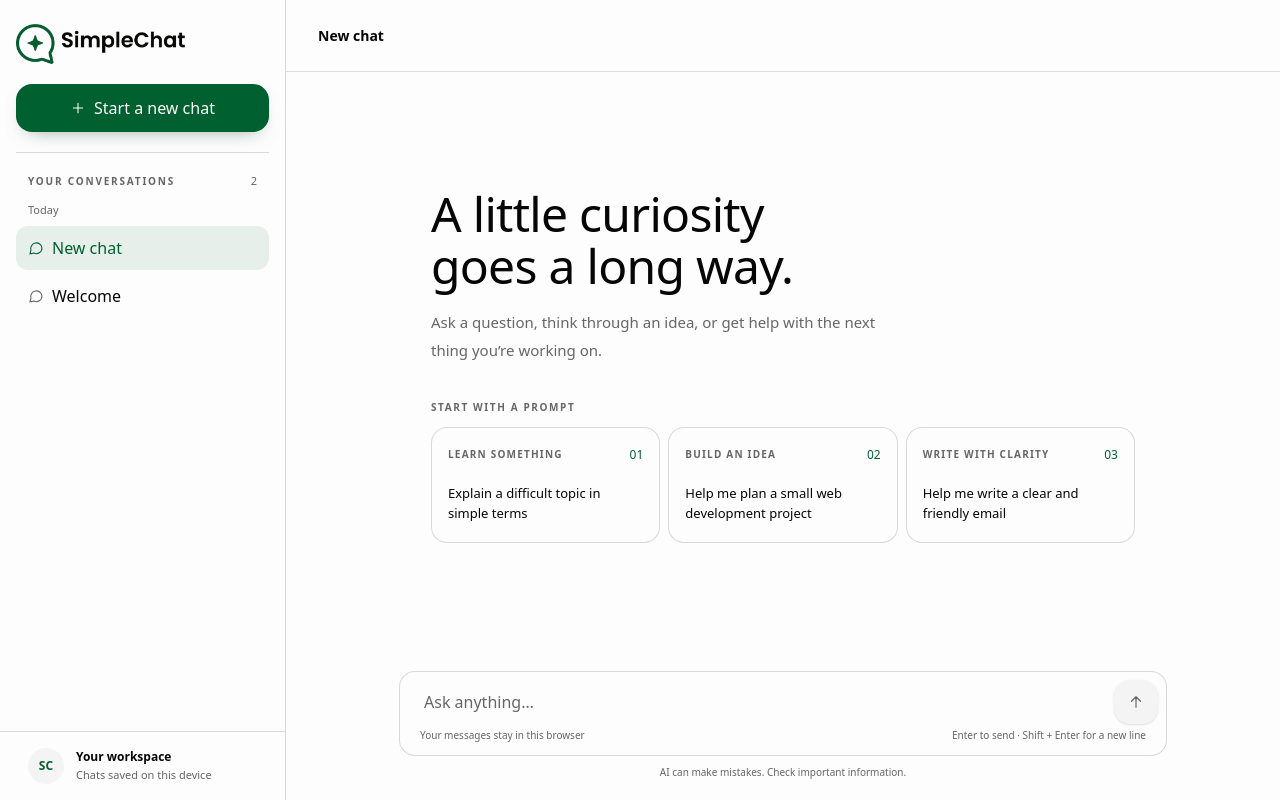
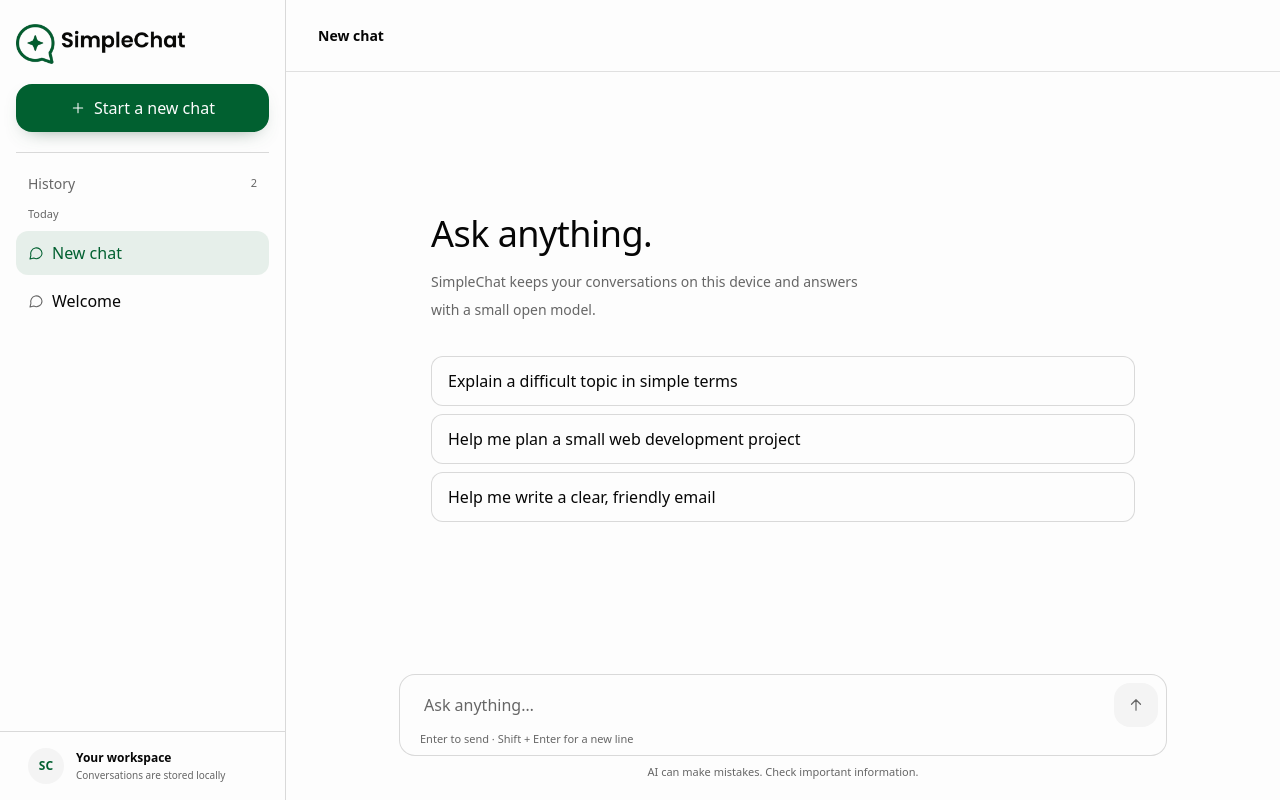
Before and after one commit to LaDonaAmor/simplechat.ai, a React (Vite) app: page / in a window 1280 px wide. Both pictures are taken after a click on the button "Start a new chat". Built offline with nearby package versions, Linux system fonts and the light colour scheme; a web font is replaced by a local one.

Commit message:
chore: update component props and enhance UI elements for better user experience

```diff
--- a/src/App.tsx
+++ b/src/App.tsx
@@ -162,6 +162,7 @@ function App() {
           isSending={isSending}
           onSend={handleSend}
           onOpenSidebar={() => setSidebarOpen(true)}
+          isSidebarOpen={sidebarOpen}
         />
       </main>
     </div>
--- a/src/components/ChatWindow.tsx
+++ b/src/components/ChatWindow.tsx
@@ -11,6 +11,7 @@ interface ChatWindowProps {
   isSending: boolean;
   onSend: (text: string) => void;
   onOpenSidebar: () => void;
+  isSidebarOpen: boolean;
 }
 
 export default function ChatWindow({
@@ -18,6 +19,7 @@ export default function ChatWindow({
   isSending,
   onSend,
   onOpenSidebar,
+  isSidebarOpen,
 }: ChatWindowProps) {
   const bottomRef = useRef<HTMLDivElement>(null);
 
@@ -58,6 +60,7 @@ export default function ChatWindow({
           onClick={onOpenSidebar}
           aria-label="Open conversations"
           aria-controls="conversation-sidebar"
+          aria-expanded={isSidebarOpen}
           className="grid h-10 w-10 shrink-0 place-items-center rounded-xl border border-line bg-surface text-muted transition hover:text-ink focus-visible:outline-none focus-visible:ring-2 focus-visible:ring-accent/40 md:hidden"
         >
           <MenuIcon className="h-4 w-4" />
@@ -70,10 +73,7 @@ export default function ChatWindow({
         </div>
       </header>
 
-      <div
-        aria-live="polite"
-        className="min-h-0 flex-1 overflow-y-auto overscroll-contain"
-      >
+      <div className="min-h-0 flex-1 overflow-y-auto overscroll-contain">
         {isEmpty && !isSending ? (
           <EmptyState onPick={onSend} />
         ) : (
--- a/src/components/Composer.tsx
+++ b/src/components/Composer.tsx
@@ -30,7 +30,7 @@ export default function Composer({ onSend, disabled = false }: ComposerProps) {
   const canSend = Boolean(value.trim()) && !disabled;
 
   return (
-    <div className="shrink-0 bg-linear-to-t from-paper via-paper to-paper/0 px-3 pb-3 pt-3 sm:px-6 sm:pb-5">
+    <div className="shrink-0 px-3 pb-3 pt-3 sm:px-6 sm:pb-5">
       <div className="mx-auto w-full max-w-3xl">
         <form
           onSubmit={(event) => {
@@ -56,31 +56,24 @@ export default function Composer({ onSend, disabled = false }: ComposerProps) {
               aria-label="Write a message"
               className="max-h-45 min-h-11 flex-1 resize-none overflow-y-auto bg-transparent px-3 py-2.5 text-sm leading-6 text-ink outline-none placeholder:text-muted sm:px-4"
             />
-
             <button
               type="submit"
               disabled={!canSend}
               aria-label={disabled ? "Assistant is responding" : "Send message"}
-              title="Send message"
-              className="grid h-11 w-11 shrink-0 place-items-center rounded-2xl bg-accent text-on-accent shadow-sm transition hover:brightness-110 disabled:cursor-not-allowed disabled:bg-surface-2 disabled:text-muted focus-visible:outline-none focus-visible:ring-2 focus-visible:ring-accent/50 focus-visible:ring-offset-2"
+              className="grid h-11 w-11 shrink-0 place-items-center rounded-2xl bg-accent text-on-accent transition hover:brightness-110 disabled:cursor-not-allowed disabled:bg-surface-2 disabled:text-muted focus-visible:outline-none focus-visible:ring-2 focus-visible:ring-accent/50 focus-visible:ring-offset-2"
             >
               <SendIcon className="h-4.5 w-4.5" />
             </button>
           </div>
 
-          <div className="flex items-center justify-between px-3 pb-1 pt-1">
-            <span className="text-[10px] text-muted">
-              {disabled
-                ? "Preparing a response…"
-                : "Your messages stay in this browser"}
-            </span>
-            <span className="hidden text-[10px] text-muted sm:block">
-              Enter to send · Shift + Enter for a new line
-            </span>
-          </div>
+          <p className="px-3 pt-1 text-[11px] text-muted">
+            {disabled
+              ? "Preparing a response…"
+              : "Enter to send · Shift + Enter for a new line"}
+          </p>
         </form>
 
-        <p className="mt-2 text-center text-[10px] leading-4 text-muted">
+        <p className="mt-2 text-center text-[11px] leading-4 text-muted">
           AI can make mistakes. Check important information.
         </p>
       </div>
--- a/src/components/EmptyState.tsx
+++ b/src/components/EmptyState.tsx
@@ -1,19 +1,7 @@
 const SUGGESTIONS = [
-  {
-    label: "Learn something",
-    prompt: "Explain a difficult topic in simple terms",
-    mark: "01",
-  },
-  {
-    label: "Build an idea",
-    prompt: "Help me plan a small web development project",
-    mark: "02",
-  },
-  {
-    label: "Write with clarity",
-    prompt: "Help me write a clear and friendly email",
-    mark: "03",
-  },
+  "Explain a difficult topic in simple terms",
+  "Help me plan a small web development project",
+  "Help me write a clear, friendly email",
 ];
 
 export default function EmptyState({
@@ -23,46 +11,26 @@ export default function EmptyState({
 }) {
   return (
     <div className="mx-auto flex min-h-full w-full max-w-3xl flex-col justify-center px-5 py-12 sm:px-8">
-      <div className="mb-9 max-w-xl">
-        <h1 className="font-serif text-[38px] leading-[1.08] tracking-[-0.015em] text-ink sm:text-5xl">
-          A little curiosity
-          <br />
-          goes a long way.
+      <h1 className="max-w-xl font-serif text-3xl leading-tight tracking-[-0.015em] text-ink sm:text-4xl">
+        Ask anything.
       </h1>
+      <p className="mt-3 max-w-md text-sm leading-7 text-muted">
+        SimpleChat keeps your conversations on this device and answers with a
+        small open model.
+      </p>
 
-        <p className="mt-4 max-w-md text-sm leading-7 text-muted sm:text-[15px]">
-          Ask a question, think through an idea, or get help with the next thing
-          you’re working on.
-        </p>
-      </div>
-
-      <div>
-        <p className="mb-3 text-[10px] font-semibold uppercase tracking-[0.16em] text-muted">
-          Start with a prompt
-        </p>
-        <div className="grid gap-2 sm:grid-cols-3">
+      <div className="mt-8 flex flex-col gap-2">
         {SUGGESTIONS.map((suggestion) => (
           <button
-              key={suggestion.label}
+            key={suggestion}
             type="button"
-              onClick={() => onPick(suggestion.prompt)}
-              className="group min-h-29 rounded-2xl border border-line bg-surface p-4 text-left transition hover:-translate-y-0.5 hover:border-accent/40 hover:shadow-[0_12px_28px_-20px_rgb(31_43_34/45%)] focus-visible:outline-none focus-visible:ring-2 focus-visible:ring-accent/40"
+            onClick={() => onPick(suggestion)}
+            className="rounded-xl border border-line bg-surface px-4 py-3 text-left text-sm text-ink transition hover:border-accent/40 hover:bg-surface-2 focus-visible:outline-none focus-visible:ring-2 focus-visible:ring-accent/40"
           >
-              <span className="flex items-center justify-between">
-                <span className="text-[10px] font-semibold uppercase tracking-[0.12em] text-muted">
-                  {suggestion.label}
-                </span>
-                <span className="font-serif text-xs text-accent">
-                  {suggestion.mark}
-                </span>
-              </span>
-              <span className="mt-5 block text-[13px] leading-5 text-ink">
-                {suggestion.prompt}
-              </span>
+            {suggestion}
           </button>
         ))}
       </div>
     </div>
-    </div>
   );
 }
--- a/src/components/MessageBubble.tsx
+++ b/src/components/MessageBubble.tsx
@@ -6,7 +6,7 @@ export default function MessageBubble({ message }: { message: Message }) {
   if (message.role === "user") {
     return (
       <article className="flex animate-[rise_220ms_ease-out] justify-end">
-        <div className="max-w-[88%] rounded-[22px] rounded-br-md bg-accent px-4 py-3 text-[14px] leading-7 text-on-accent shadow-sm sm:max-w-[78%] sm:px-5">
+        <div className="max-w-[88%] rounded-2xl rounded-br-md bg-accent px-4 py-3 text-sm leading-7 text-on-accent sm:max-w-[78%] sm:px-5">
           <p className="whitespace-pre-wrap wrap-break-word">
             {message.content}
           </p>
@@ -16,14 +16,10 @@ export default function MessageBubble({ message }: { message: Message }) {
   }
 
   return (
-    <article
-      className={`flex animate-[rise_220ms_ease-out] items-start gap-3 sm:gap-4 ${
-        message.error ? "text-danger" : "text-ink"
-      }`}
-    >
+    <article className="flex animate-[rise_220ms_ease-out] items-start gap-3 sm:gap-4">
       <span
         aria-hidden="true"
-        className={`grid h-9 w-9 shrink-0 place-items-center rounded-2xl text-xs font-semibold shadow-sm ${
+        className={`mt-1 grid h-7 w-7 shrink-0 place-items-center rounded-lg text-[11px] font-semibold ${
           message.error
             ? "bg-danger/10 text-danger"
             : "bg-accent-soft text-accent"
@@ -32,18 +28,20 @@ export default function MessageBubble({ message }: { message: Message }) {
         S
       </span>
       <div
-        className={`min-w-0 max-w-[90%] pt-1 text-[14px] leading-7 sm:max-w-[82%] sm:text-[15px] ${
+        className={`min-w-0 max-w-[92%] text-[15px] leading-7 ${
           message.error ? "text-danger" : "text-ink"
         }`}
       >
-        <p className="mb-1 text-[11px] font-semibold uppercase tracking-[0.12em] text-muted">
-          {message.error ? "Couldn’t respond" : "SimpleChat"}
-        </p>
         <div className="assistant-markdown min-w-0">
           <ReactMarkdown remarkPlugins={[remarkGfm]}>
             {message.content}
           </ReactMarkdown>
         </div>
+        {message.truncated && (
+          <p className="mt-2 text-xs text-muted">
+            Response was cut off — try “continue”.
+          </p>
+        )}
       </div>
     </article>
   );
--- a/src/components/Sidebar.tsx
+++ b/src/components/Sidebar.tsx
@@ -116,9 +116,8 @@ export default function Sidebar({
           className="min-h-0 flex-1 overflow-y-auto px-4 py-5"
         >
           <div className="mb-3 flex items-center justify-between px-3">
-            <p className="text-[10px] font-semibold uppercase tracking-[0.18em] text-muted">
-              Your conversations
-            </p>
+            <p className="text-[14px] font-medium text-muted">History</p>
+
             <span className="text-[11px] tabular-nums text-muted">
               {conversations.length}
             </span>
@@ -230,8 +229,8 @@ export default function Sidebar({
             </span>
             <div className="min-w-0">
               <p className="truncate text-xs font-semibold">Your workspace</p>
-              <p className="mt-0.5 text-[11px] text-muted">
-                Chats saved on this device
+              <p className="mt-0.5 text-[10px] text-muted">
+                Conversations are stored locally
               </p>
             </div>
           </div>
--- a/src/components/TypingIndicator.tsx
+++ b/src/components/TypingIndicator.tsx
@@ -2,30 +2,24 @@ export default function TypingIndicator() {
   return (
     <div
       role="status"
-      aria-label="SimpleChat is preparing a response"
-      className="flex animate-[rise_200ms_ease-out] items-start gap-3 sm:gap-4"
+      aria-label="SimpleChat is typing"
+      className="flex animate-[rise_200ms_ease-out] items-center gap-3"
     >
       <span
         aria-hidden="true"
-        className="grid h-9 w-9 shrink-0 place-items-center rounded-2xl bg-accent-soft text-xs font-semibold text-accent"
+        className="grid h-7 w-7 shrink-0 place-items-center rounded-lg bg-accent-soft text-[11px] font-semibold text-accent"
       >
         S
       </span>
-
-      <div className="pt-1">
-        <p className="mb-2 text-[11px] font-semibold uppercase tracking-[0.12em] text-muted">
-          SimpleChat is thinking
-        </p>
       <span className="flex items-center gap-1.5">
         {[0, 150, 300].map((delay) => (
           <span
             key={delay}
-              className="h-1.5 w-1.5 animate-[pulse-dot_1.2s_ease-in-out_infinite] rounded-full bg-accent/70"
+            className="h-1.5 w-1.5 animate-[pulse-dot_1.2s_ease-in-out_infinite] rounded-full bg-muted"
             style={{ animationDelay: `${delay}ms` }}
           />
         ))}
       </span>
     </div>
-    </div>
   );
 }
```
Lines whose indentation alone changed are shown as unchanged.
